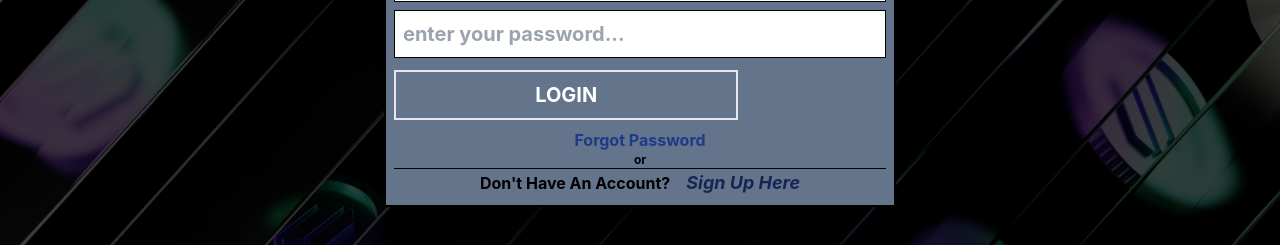
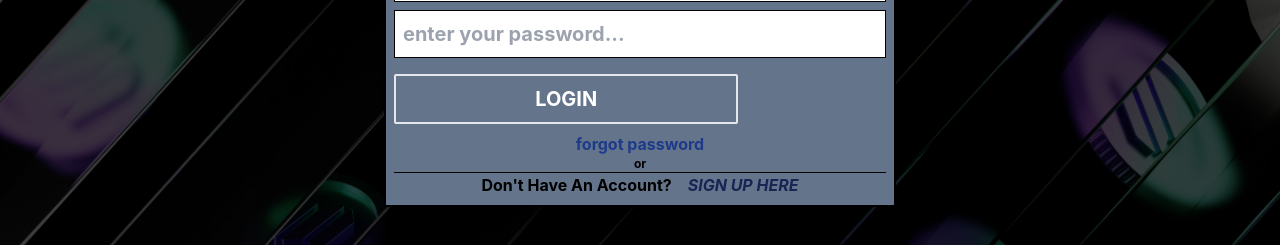
Before and after one commit to MiltonBlack/Forex, a React (Create React App) app: page /login in a window 1280 px wide. Shown: the part 350-595 px from the top of the page. Built offline with nearby package versions, Linux system fonts and the light colour scheme.

Commit message:
fix: login validation check...

```diff
--- a/src/pages/Login.jsx
+++ b/src/pages/Login.jsx
@@ -21,9 +21,9 @@ const Login = () => {
       setLoginSuccess(false);
     } else {
       setLoginSuccess(true);
-      setTimeout(()=>{
+      setTimeout(() => {
         navigate('/dashboard')
-      },5000);
+      }, 5000);
     }
   }, [user, loggedIn, isLoading]);
   const onChange = (e) => {
@@ -32,18 +32,21 @@ const Login = () => {
       [e.target.name]: e.target.value,
     }))
   };
+
   const handleSuccessClose = (event, reason) => {
     if (reason === "clickaway") {
       return;
     }
     setLoginSuccess(false);
   };
+
   const handleEmptyClose = (event, reason) => {
     if (reason === "clickaway") {
       return;
     }
     setLoginField(false);
   };
+
   function handleSubmit(e) {
     e.preventDefault();
     if (email === "" || password === "") {
@@ -57,8 +60,9 @@ const Login = () => {
       dispatch(LoginUser(userData));
     }
   }
+
   return (
-    <div className=' bg-sky-500 flex items-center justify-center w-screen h-screen relative'>
+    <div className=' bg-sky-500/50 flex items-center justify-center w-screen h-screen relative'>
       <img src={img} alt="" className='h-screen w-screen' />
       <Snackbar autoHideDuration={4000} open={loginSuccess} onClose={handleSuccessClose} TransitionComponent={Slide} anchorOrigin={{ vertical: "top", horizontal: "right" }}>
         <Alert sx={{ width: '100%' }} severity='success' >
@@ -87,21 +91,21 @@ const Login = () => {
             name='password'
             value={password}
             onChange={onChange} />
-          <button
-            className='border-2 uppercase p-2 w-[70%] flex items-center justify-center hover:text-black my-2 hover:bg-white text-white'
+          <button disabled={email === "" || password === ""}
+            className={`border-2 uppercase p-2 w-full md:w-[70%] flex items-center justify-center hover:text-black my-2 mt-3 hover:bg-white text-white ${isLoading && 'bg-white'} rounded-sm`}
             onClick={handleSubmit}>
             {isLoading ? <CircularProgress /> : "Login"}
           </button>
           <div className='flex flex-col text-base w-full justify-center'>
             <h1 className='text-center text-blue-900 hover:underline cursor-pointer'>
-              Forgot Password
+              forgot password
             </h1>
             <span className='flex justify-center text-xs'>or</span>
             <hr className='border-black' />
             <div className='flex justify-center items-center'>
               <h1 className='mr-4'>Don't Have An Account?</h1>
               <Link to='/signup'>
-                <em className=' text-blue-950 text-lg cursor-pointer'>Sign Up Here</em>
+                <em className=' text-blue-950 text-base cursor-pointer uppercase'>sign up here</em>
               </Link>
             </div>
           </div>
```
